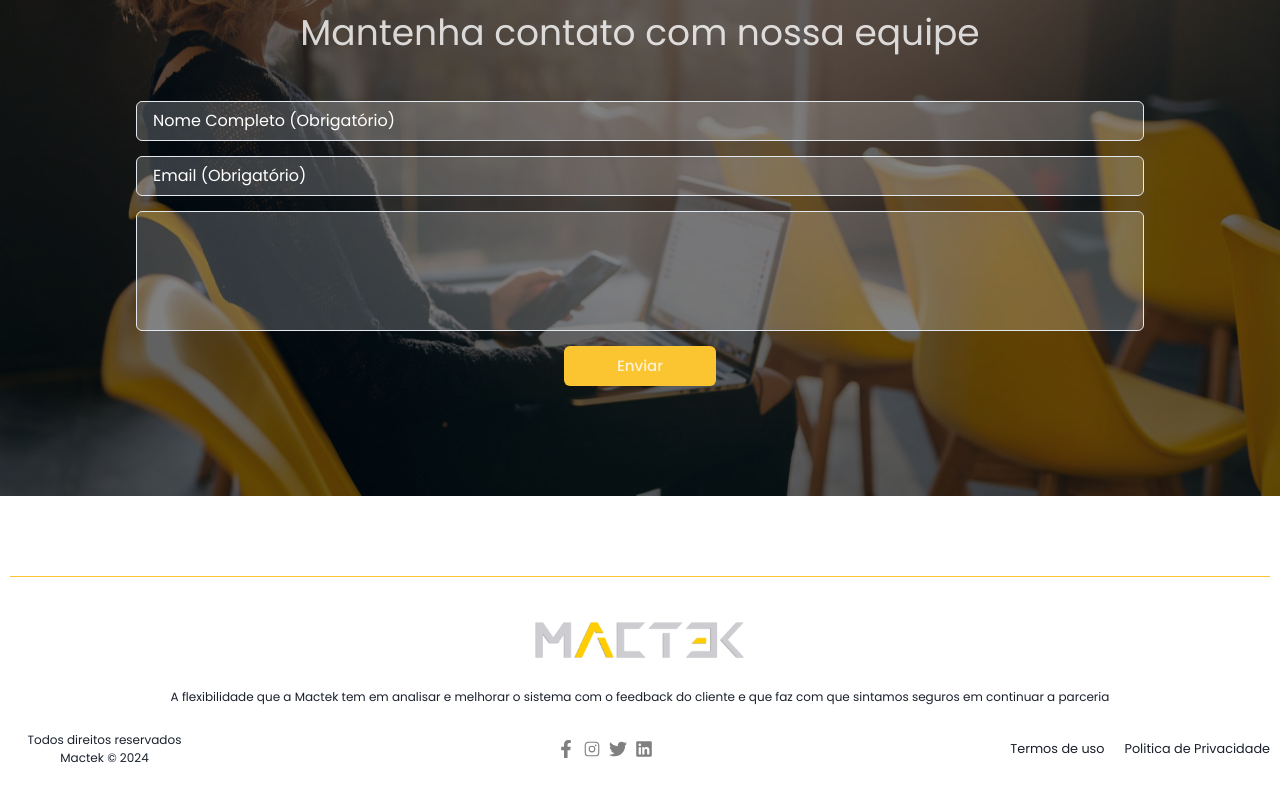
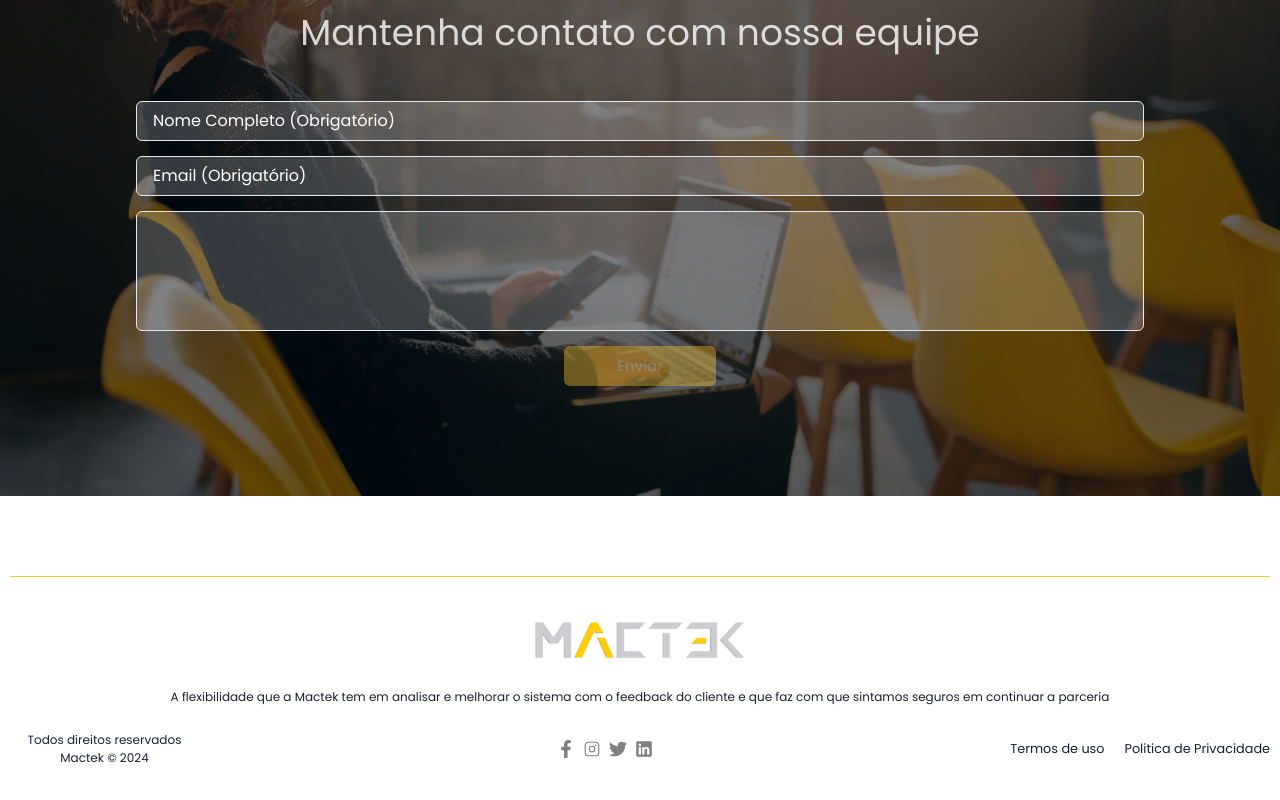
Before and after one commit to arturwatana/layout-mactek, a React (Vite) app: page /modulos in a window 1280 px wide. Shown: the part 2006-2806 px from the top of the page. Built offline with nearby package versions, Linux system fonts and the light colour scheme.

Commit message:
feat: email regex

```diff
--- a/src/Components/Form/index.tsx
+++ b/src/Components/Form/index.tsx
@@ -1,7 +1,7 @@
 import { Button, Flex, Heading, Image, Input } from "@chakra-ui/react";
 import { motion } from "framer-motion"
 import YoungWoman from "../../assets/young-pretty-busy-woman-sitting-alone-conference-room-many-yellow-chairs-scaled.jpg"
-import { useState } from "react";
+import {  useState } from "react";
 import { ContactProps } from "../MenuContact";
 import { contactsRepository } from "../../Utils/ContactsDB";
 import { toast } from "react-toastify";
@@ -11,6 +11,8 @@ import { toast } from "react-toastify";
 export default function Form(){
 
     const [contact, setContact] = useState<ContactProps | null>(null)
+    const emailRegex = /^[a-z0-9.]+@[a-z0-9]+\.[a-z]+(\.[a-z]+)?$/i
+    const [email, setEmail] = useState<string>("")
 
     const handleSubmit = async (e:any) => {
       e.preventDefault()
@@ -43,9 +45,9 @@ export default function Form(){
             <Heading fontSize={"36px"} fontWeight={400} color={"rgba(255,255,255,0.8)"}>Mantenha contato com nossa equipe</Heading>
             <motion.form onSubmit={handleSubmit} style={{ display: "flex", gap: "15px", flexDirection: "column", width: "100%", alignItems: "center" }}>
               <Input className="placeholderColor" background={"rgba(255, 255, 255, 0.2)"} color={"rgba(255,255,255,0.8)"} id="name"  placeholder="Nome Completo (Obrigatório)" />
-              <Input  className="placeholderColor" background={"rgba(255, 255, 255, 0.2)"} color={"rgba(255,255,255,0.8)"} id="email" placeholder="Email (Obrigatório)" />
+              <Input  className="placeholderColor" background={"rgba(255, 255, 255, 0.2)"} color={"rgba(255,255,255,0.8)"} onChange={((e) => setEmail(e.target.value) )} id="email" placeholder="Email (Obrigatório)" />
               <Input className="placeholderColor" background={"rgba(255, 255, 255, 0.2)"} color={"rgba(255,255,255,0.8)"} id="message" height={"120px"} />
-              <Button type="submit" fontSize={"15px"} h="40px" w={{ sm: "55%", lg: "15%" }} fontWeight={500} _hover={{ color: "rgba(255,255,255,0.8)", background: "#C89C27" }} p={"0 18px"} background={"#FBC431"} color={"rgba(255,255,255,0.8)"}>Enviar</Button>
+              <Button type="submit" fontSize={"15px"} h="40px" w={{ sm: "55%", lg: "15%" }} isDisabled={!emailRegex.test(email)}  fontWeight={500} _hover={{ color: "rgba(255,255,255,0.8)", background: "#C89C27" }} p={"0 18px"} background={"#FBC431"} color={"rgba(255,255,255,0.8)"}>Enviar</Button>
             </motion.form>
           </Flex>
         </Flex>
--- a/src/Components/MenuContact/index.tsx
+++ b/src/Components/MenuContact/index.tsx
@@ -32,7 +32,8 @@ import { contactsRepository } from '../../Utils/ContactsDB';
 
   export default function ModalContact({ isOpen, setOpenModal }: ModalProps) {
     const [contact, setContact] = useState<ContactProps | null>(null)
-
+    const emailRegex = /^[a-z0-9.]+@[a-z0-9]+\.[a-z]+(\.[a-z]+)?$/i
+    const [email, setEmail] = useState<string>("")
     const handleSubmit = async (e:any) => {
       e.preventDefault()
       setContact({
@@ -57,6 +58,7 @@ import { contactsRepository } from '../../Utils/ContactsDB';
     if(!contact) return
   }, [])
 
+
     return (
       <>
         <Modal
@@ -74,14 +76,14 @@ import { contactsRepository } from '../../Utils/ContactsDB';
                 <Input  placeholder={"Digite seu nome"}  id="name" />
                 <FormLabel mt={3}>{"Empresa"}</FormLabel>
                 <Input placeholder={"Empresa"}  id="enterprise"   />
-                <FormLabel  mt={3}>Email</FormLabel>
-                <Input   placeholder='Email' id="email"  type='email' />
+                <FormLabel mt={3}>Email</FormLabel>
+                <Input onChange={((e:any) => setEmail(e.target.value))}   placeholder='Email' id="email"  type='email' />
                 <FormLabel mt={3} >{"Mensagem"}</FormLabel>
                 <Textarea  placeholder={"Digite uma mensagem"} id="message" />
               </FormControl>
             </ModalBody>
             <ModalFooter>
-              <Button background='#FFB800' mr={3} type='submit'>
+              <Button  isDisabled={!emailRegex.test(email)} background='#FFB800' mr={3} type='submit'>
               Submit
               </Button>
               <Button onClick={close}>Cancelar</Button>
```
